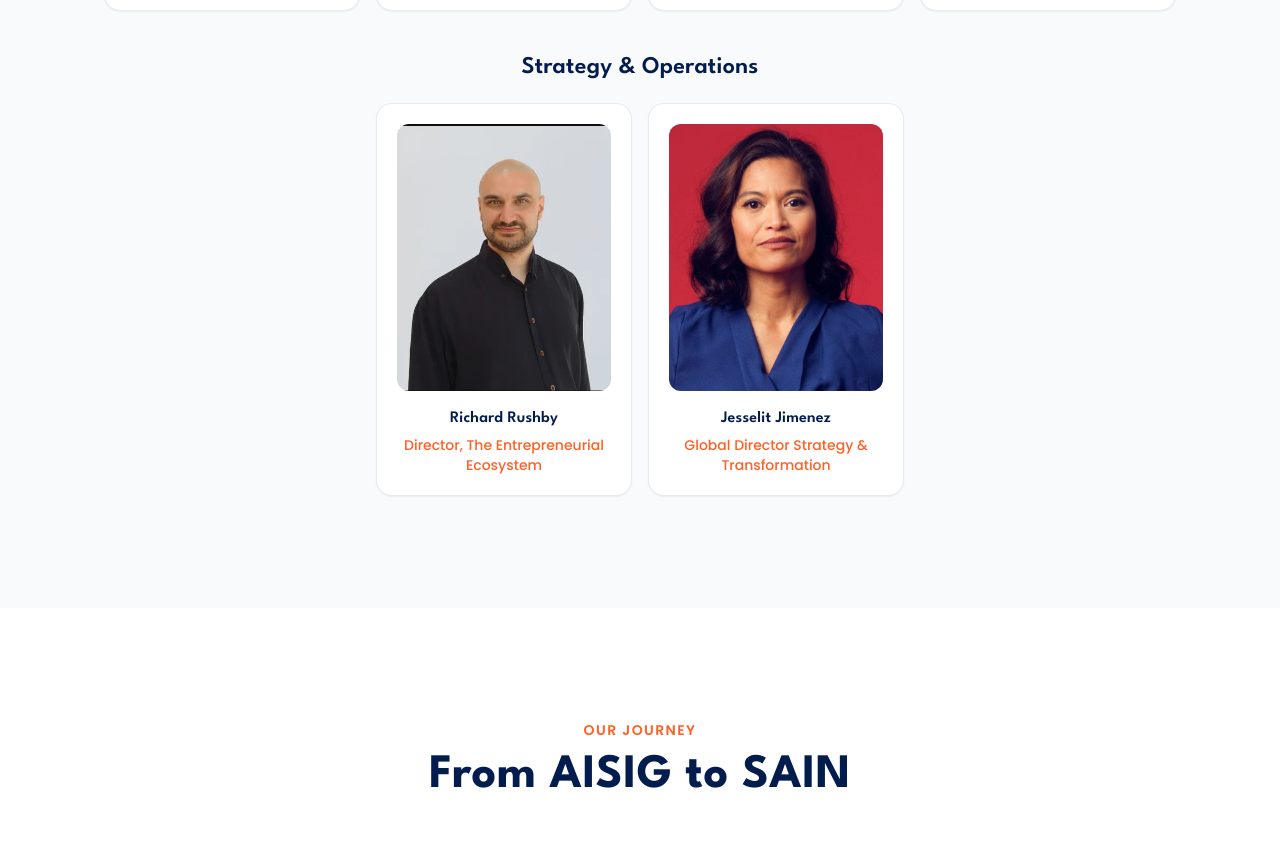
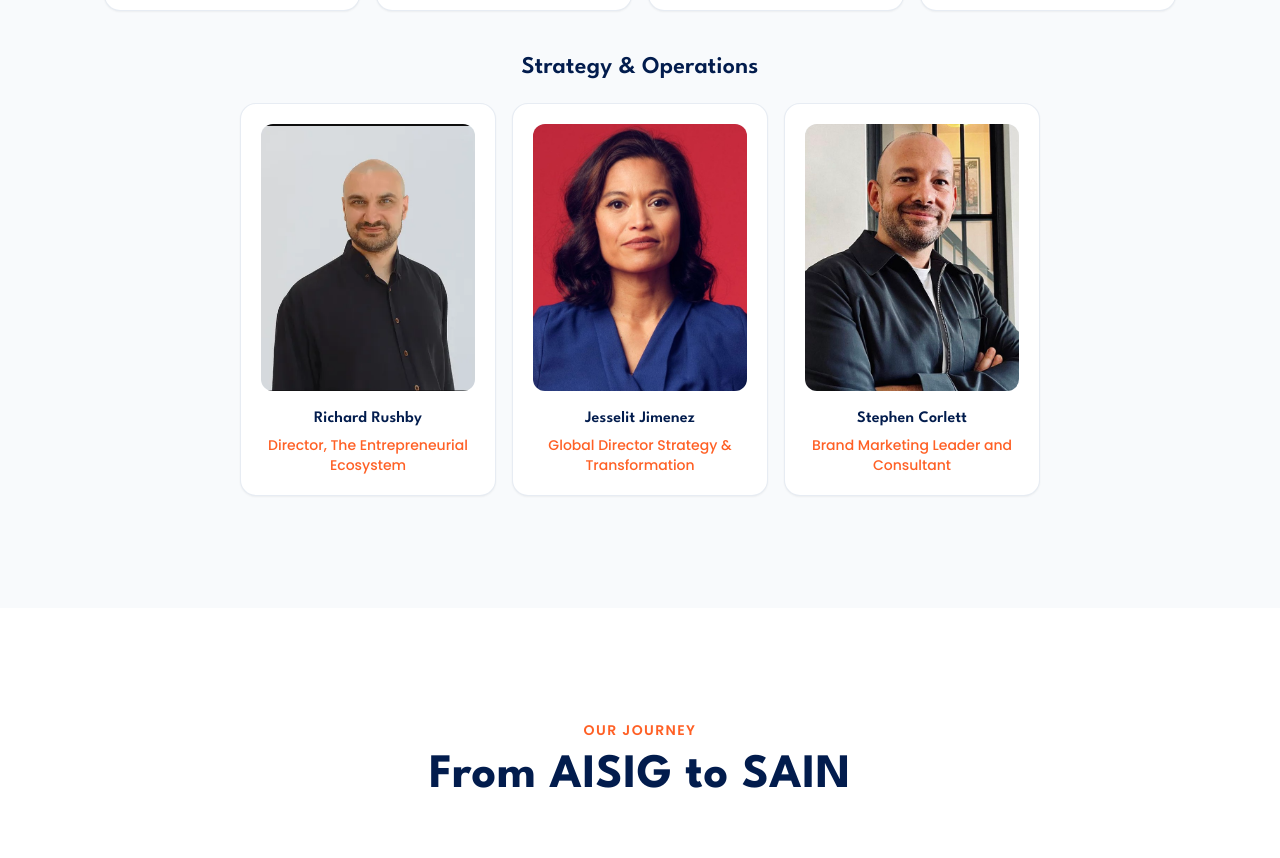
Before and after one commit to AlexanderAKM/Safe-AI-Netherlands, a Next.js app: page /about in a window 1280 px wide. Shown: the part 2628-3486 px from the top of the page. Built offline with nearby package versions, Linux system fonts and the light colour scheme; no server answers.

Commit message:
Add Stephen Corlett

```diff
--- a/src/app/about/page.tsx
+++ b/src/app/about/page.tsx
@@ -74,6 +74,13 @@ const advisors = [
         affiliation: "Global Director Strategy & Transformation",
         link: "https://www.linkedin.com/in/jesselit-jimenez-65b0b891/",
         image: "/photos/advisory_board/Video_Jesselit_039_close-up.jpg",
+      },
+      {
+
+        name: "Stephen Corlett",
+        affiliation: "Brand Marketing Leader and Consultant",
+        link: "https://stephencorlett.me/",
+        image: "/photos/advisory_board/Stephen_Corlett.jpg",
       },
     ],
   },
```
Also changed, not shown: public/photos/advisory_board/Stephen_Corlett.jpg (added).
